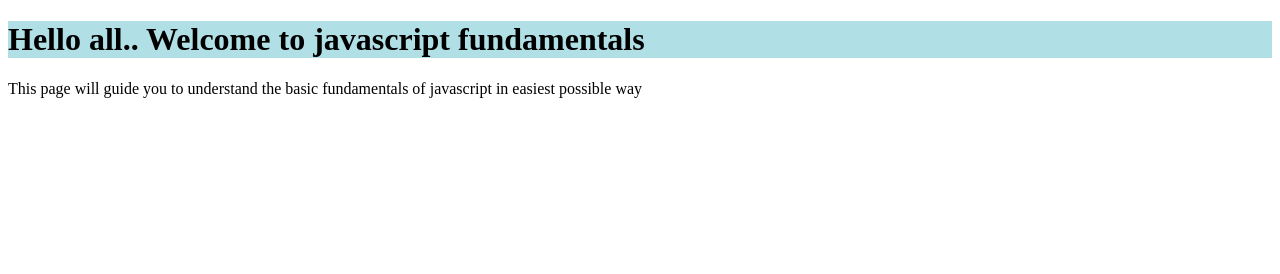
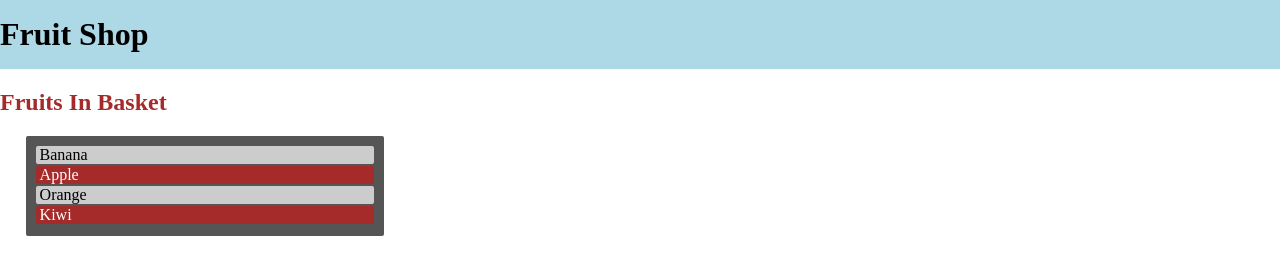
Before and after one commit to vaibhavjain0007/Basic_JavaScript, a plain HTML site: page index.html in a window 1280 px wide. Drawn offline with Linux system fonts and the light colour scheme.

Commit message:
Fruit Shop

```diff
--- a/index.html
+++ b/index.html
@@ -1,12 +1,25 @@
 <!DOCTYPE html>
 <html lang="en">
   <head>
-    <title>Javascript Basics</title>
-    <link rel="styleSheet" type="text/css" href="style.css"></link>
+    <meta charset="UTF-8" />
+    <meta http-equiv="X-UA-Compatible" content="IE=edge" />
+    <meta name="viewport" content="width=device-width, initial-scale=1.0" />
+    <title>Document</title>
   </head>
-  <body>
-    <h1 class='heading'>Welcome to javascript fundamentals</h1>
-    <p>This page will guide you to understand the basic fundamentals of javascript in easiest possible way</p>
+  <body style="margin: 0">
+    <div id="header" style="padding: 1rem 0; background-color: lightblue">
+      <h1 id="main-heading" style="margin: 0">Fruit Shop</h1>
+    </div>
+    <div>
+      <h2 id="basket-heading">Fruits In Basket</h2>
+      <ul class="fruits">
+        <li class="fruit">Banana</li>
+        <li class="fruit">Apple</li>
+        <li class="fruit">Orange</li>
+        <li class="fruit">Kiwi</li>
+      </ul>
+    </div>
+    <div id="thanks"></div>
   </body>
-  <script src='index.js'></script>
+  <script src="index.js"></script>
 </html>
--- a/index.js
+++ b/index.js
@@ -1,2 +1,38 @@
-const heading = document.querySelector('.heading');
-heading.textContent = 'Hello all.. Welcome to javascript fundamentals';
+// Write the code as shown in the video below:
+
+const header = document.querySelector('#basket-heading');
+header.style.color = 'brown';
+// header.style.textAlign = 'right'
+const liItems = Array.from(document.querySelectorAll('.fruit'));
+let count = 1;
+liItems
+  .forEach((item) => {
+  // return count++ % 2 == 0 ? true : false;
+    item.style.borderRadius = '2px';
+    item.style.marginBottom = '2px';
+    item.style.paddingLeft = '4px';
+    item.style.listStyleType = 'None';
+    if (count++ % 2) {
+      item.style.background = '#cccccc';
+      item.style.color = 'black';
+      return true;
+    } else {
+      item.style.background = 'brown';
+    item.style.color = 'white';
+
+      return false;
+    }
+});
+
+const fr = document.querySelector('.fruits');
+fr.style.background = '#555555';
+fr.style.borderRadius = '2px';
+fr.style.padding = '10px';
+fr.style.margin = '0 70% 0 2%';
+
+
+
+
+
+
+// Write answer to the questions asked below:
--- a/style.css
+++ b/style.css
@@ -2,3 +2,7 @@ h1 {
   text-align: centre;
   background-color: powderBlue;
 }
+
+.fruits {
+  margin: 0 70% 0 2%;
+}
```
